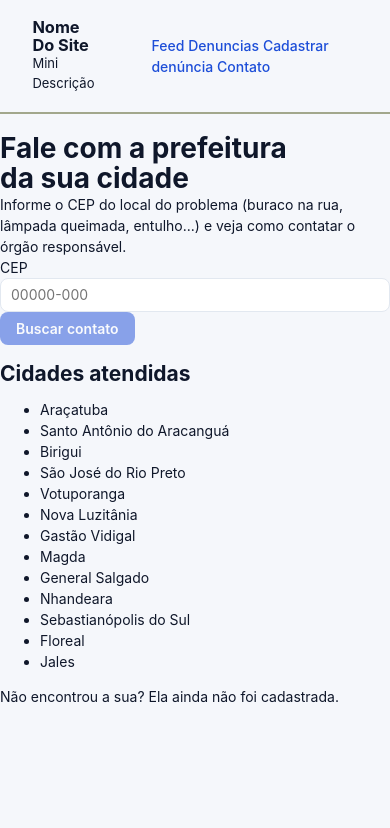
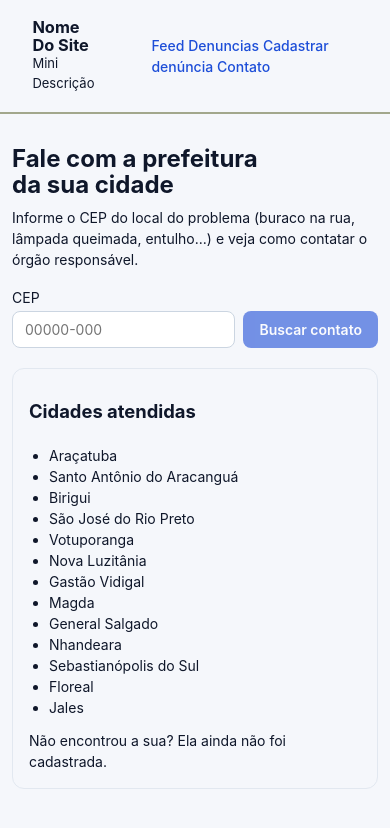
Before and after one commit to ViniciusPeixotoDanelluci/Sematec2026, a SvelteKit app: page /contato in a window 390 px wide. Shown: the top 828 px of the page. Built offline with nearby package versions, Linux system fonts and the light colour scheme; some icons are missing.

Commit message:
editei style do contato

```diff
--- a/src/routes/contato/+page.svelte
+++ b/src/routes/contato/+page.svelte
@@ -305,7 +305,119 @@
 </main>
 
 <style>
+	main {
+		max-width: 560px;
+		margin: 0 auto;
+		padding: 24px 16px;
+		display: flex;
+		flex-direction: column;
+		gap: 20px;
+	}
+
+	header {
+		display: flex;
+		flex-direction: column;
+		gap: 8px;
+	}
+
+	h1 {
+		font-size: 1.5rem;
+	}
+
+	h2 {
+		font-size: 1.15rem;
+		margin-bottom: 12px;
+	}
+
+	/* Formulário: label em cima, input + botão lado a lado */
+	form {
+		display: flex;
+		flex-direction: column;
+		gap: 6px;
+	}
+
+	form > div {
+		display: flex;
+		gap: 8px;
+	}
+
+	form input {
+		flex: 1;
+		min-width: 0;
+		padding: 10px 12px;
+		border: 1px solid #cbd5e1;
+		border-radius: 8px;
+	}
+
+	form button {
+		padding: 10px 16px;
+		border: 0;
+		border-radius: 8px;
+		cursor: pointer;
+	}
+
+	form button:disabled {
+		cursor: not-allowed;
+		opacity: 0.6;
+	}
+
+	/* Cartão do resultado */
+	section {
+		display: flex;
+		flex-direction: column;
+		gap: 12px;
+		padding: 16px;
+		border: 1px solid #e2e8f0;
+		border-radius: 12px;
+	}
+
+	dl {
+		margin: 0;
+		display: flex;
+		flex-direction: column;
+		gap: 10px;
+	}
+
+	dl > div {
+		display: flex;
+		flex-direction: column;
+		gap: 2px;
+	}
+
+	dt {
+		font-size: 0.75rem;
+		font-weight: 600;
+		text-transform: uppercase;
+		opacity: 0.7;
+	}
+
+	dd {
+		margin: 0;
+		overflow-wrap: anywhere;
+	}
+
+	dd a + a,
+	dd a:last-child:not(:only-child) {
+		margin-left: 8px;
+	}
+
+	ul {
+		margin: 0;
+		padding-left: 20px;
+		columns: 2;
+	}
+
 	.erro {
 		color: crimson;
 	}
+
+	@media (max-width: 520px) {
+		main {
+			padding: 16px 12px;
+		}
+
+		ul {
+			columns: 1;
+		}
+	}
 </style>
```
